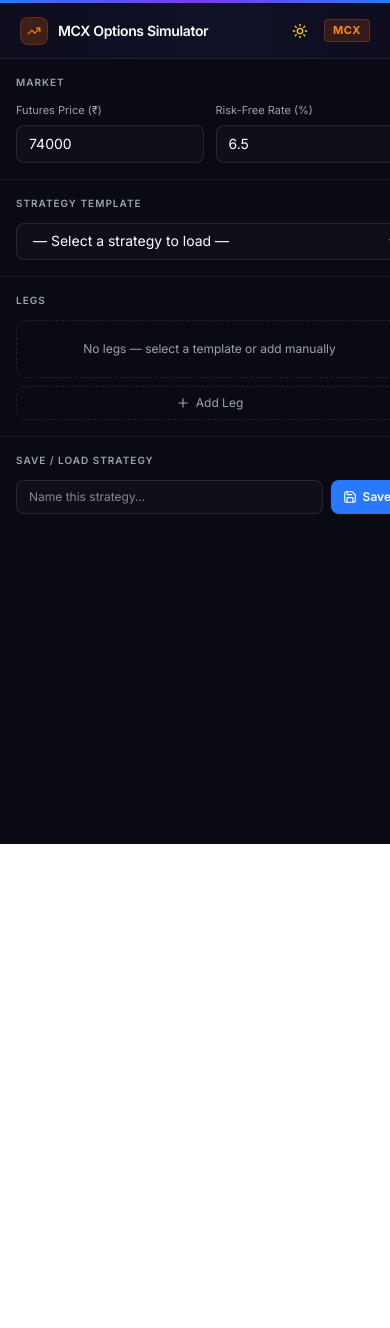
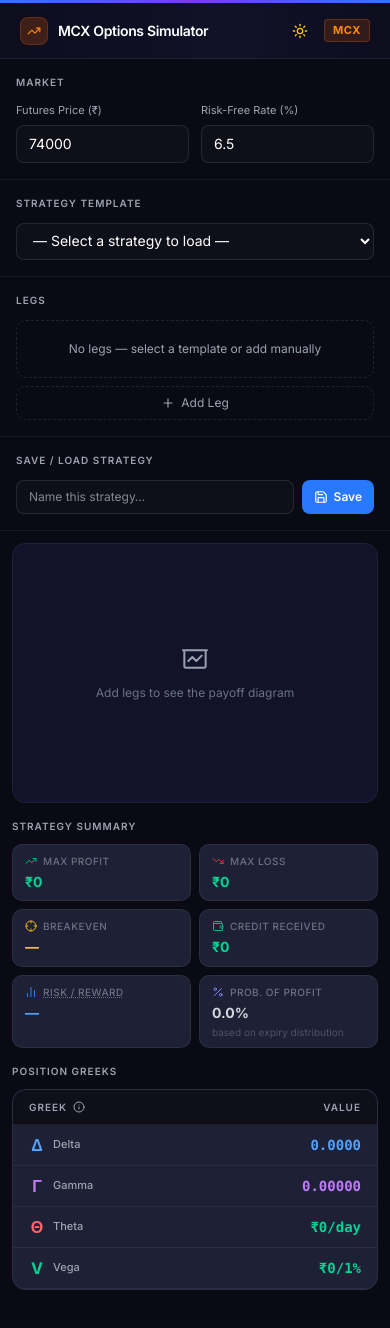
Before and after one commit to yashkedia2026/mcx-simulator, a React (Vite) app: page / in a window 390 px wide. Shown: the top 1328 px of the page. Before the commit the page ends 844 px from the top, so only its background shows below. Built offline with nearby package versions, Linux system fonts and the light colour scheme.

Commit message:
feat: mobile responsive layout

```diff
--- a/src/App.tsx
+++ b/src/App.tsx
@@ -34,7 +34,7 @@ export default function App() {
 
   return (
     <div
-      className="flex flex-col h-screen overflow-hidden transition-colors duration-300"
+      className="flex flex-col min-h-screen lg:h-screen lg:overflow-hidden transition-colors duration-300"
       style={{ background: 'var(--th-bg)', color: 'var(--th-text)' }}
     >
       {/* 3px gradient accent bar */}
@@ -45,12 +45,12 @@ export default function App() {
 
       <Header isDark={isDark} onToggleTheme={toggleTheme} />
 
-      <div className="flex flex-1 overflow-hidden">
+      <div className="flex flex-col lg:flex-row lg:flex-1 lg:overflow-hidden">
 
-        {/* ── Left: scrollable strategy builder ── */}
+        {/* ── Left: full-width on mobile, 420px fixed on desktop ── */}
         <div
-          className="w-[420px] shrink-0 overflow-y-auto transition-colors duration-300"
-          style={{ borderRight: '1px solid var(--th-border)' }}
+          className="w-full lg:w-[420px] lg:shrink-0 lg:overflow-y-auto transition-colors duration-300 border-b lg:border-b-0 lg:border-r"
+          style={{ borderColor: 'var(--th-border)' }}
         >
           <StrategyBuilder
             legs={legs}
@@ -64,13 +64,12 @@ export default function App() {
         </div>
 
         {/* ── Right: chart → summary → greeks ── */}
-        <div className="flex-1 flex flex-col overflow-y-auto p-4 gap-4">
+        <div className="flex-1 flex flex-col p-3 lg:p-4 gap-4 lg:overflow-y-auto">
 
           {/* Chart */}
           <div
-            className="shrink-0 rounded-xl overflow-hidden transition-colors duration-300"
+            className="shrink-0 rounded-xl overflow-hidden transition-colors duration-300 h-[260px] sm:h-[320px] lg:h-[380px]"
             style={{
-              height: 380,
               border: '1px solid var(--th-border)',
               background: isDark ? '#12122a' : '#ffffff',
             }}
--- a/src/components/analysis/GreeksTable.tsx
+++ b/src/components/analysis/GreeksTable.tsx
@@ -40,7 +40,7 @@ function Row({ symbol, name, symbolColor, value, valueColor, description }: RowP
       <td className={`px-4 py-2.5 text-right font-mono text-sm font-bold tabular-nums ${valueColor}`}>
         {value}
       </td>
-      <td className="px-4 py-2.5 text-[11px] transition-colors" style={{ color: 'var(--th-muted)' }}>
+      <td className="px-4 py-2.5 text-[11px] transition-colors hidden sm:table-cell" style={{ color: 'var(--th-muted)' }}>
         {description}
       </td>
     </tr>
@@ -55,7 +55,7 @@ export function GreeksTable({ greeks, isDark: _isDark }: Props) {
   const vegaPositive  = greeks.vega >= 0;
 
   return (
-    <table className="w-full text-sm">
+    <table className="w-full text-sm min-w-[280px]">
       <thead>
         <tr style={{ borderBottom: '1px solid var(--th-border)', background: 'var(--th-input)' }}>
           <th className="px-4 py-2.5 text-left">
@@ -71,7 +71,7 @@ export function GreeksTable({ greeks, isDark: _isDark }: Props) {
           <th className="px-4 py-2.5 text-right text-[10px] font-semibold uppercase tracking-widest" style={{ color: 'var(--th-muted)' }}>
             Value
           </th>
-          <th className="px-4 py-2.5 text-left text-[10px] font-semibold uppercase tracking-widest" style={{ color: 'var(--th-muted)' }}>
+          <th className="px-4 py-2.5 text-left text-[10px] font-semibold uppercase tracking-widest hidden sm:table-cell" style={{ color: 'var(--th-muted)' }}>
             Interpretation
           </th>
         </tr>
--- a/src/components/analysis/PnLTable.tsx
+++ b/src/components/analysis/PnLTable.tsx
@@ -105,7 +105,8 @@ export function PnLTable({ underlyingPrice, riskFreeRate, legs, breakevenPoints,
         className="rounded-xl overflow-hidden"
         style={{ border: '1px solid var(--th-border)', background: 'var(--th-card)' }}
       >
-        <table className="w-full text-xs">
+        <div className="overflow-x-auto">
+        <table className="w-full text-xs min-w-[360px]">
           <thead>
             <tr style={headerStyle}>
               <th className="px-3 py-2 text-left">Price</th>
@@ -160,6 +161,7 @@ export function PnLTable({ underlyingPrice, riskFreeRate, legs, breakevenPoints,
             })}
           </tbody>
         </table>
+        </div>
       </div>
     </div>
   );
--- a/src/components/analysis/SummaryPanel.tsx
+++ b/src/components/analysis/SummaryPanel.tsx
@@ -65,7 +65,7 @@ export function SummaryPanel({ metrics, isDark: _isDark }: Props) {
   const isCredit = netPremium >= 0;
 
   return (
-    <div className="grid grid-cols-3 gap-2">
+    <div className="grid grid-cols-2 sm:grid-cols-3 gap-2">
       <Card
         icon={TrendingUp}
         iconColor="text-emerald-500"
```
